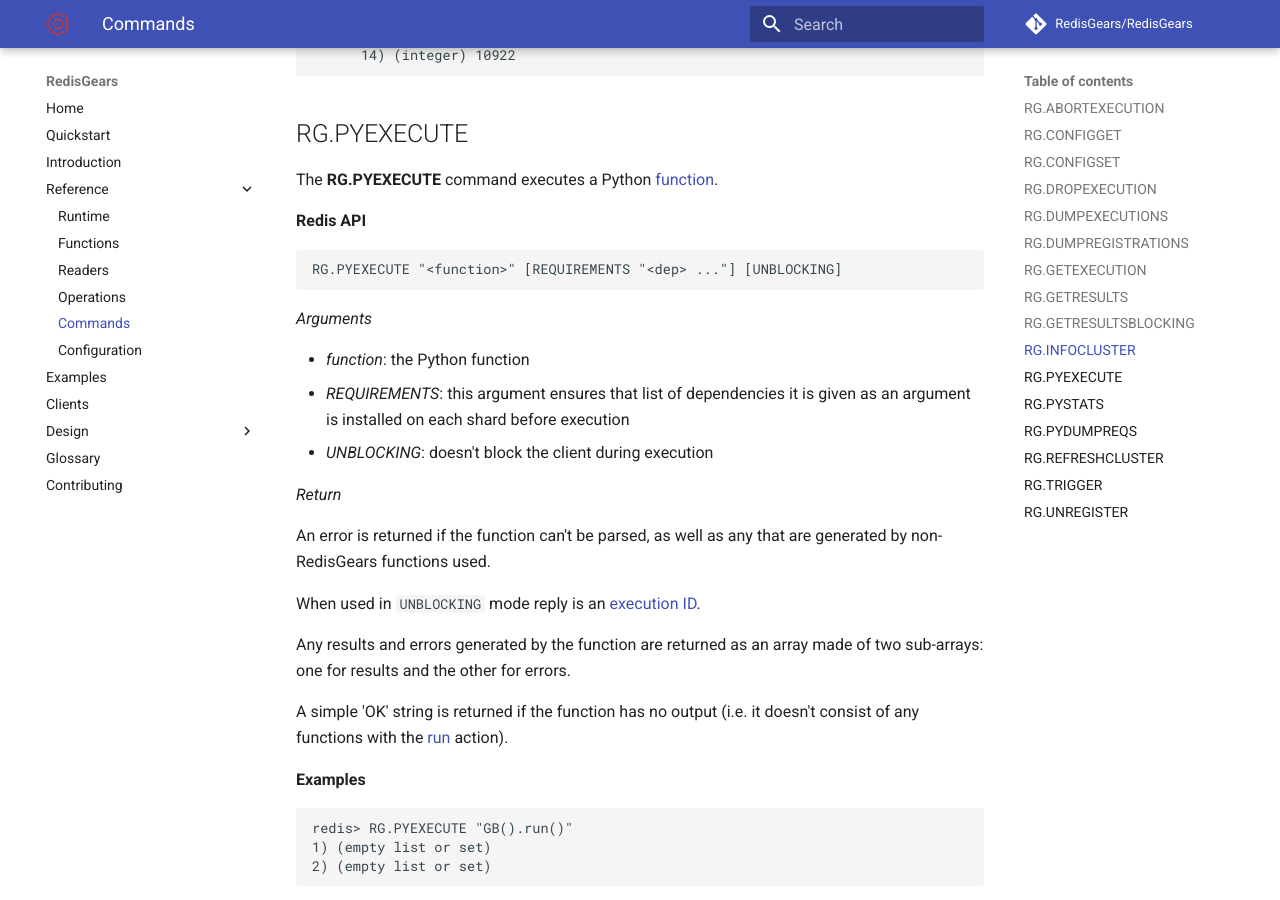
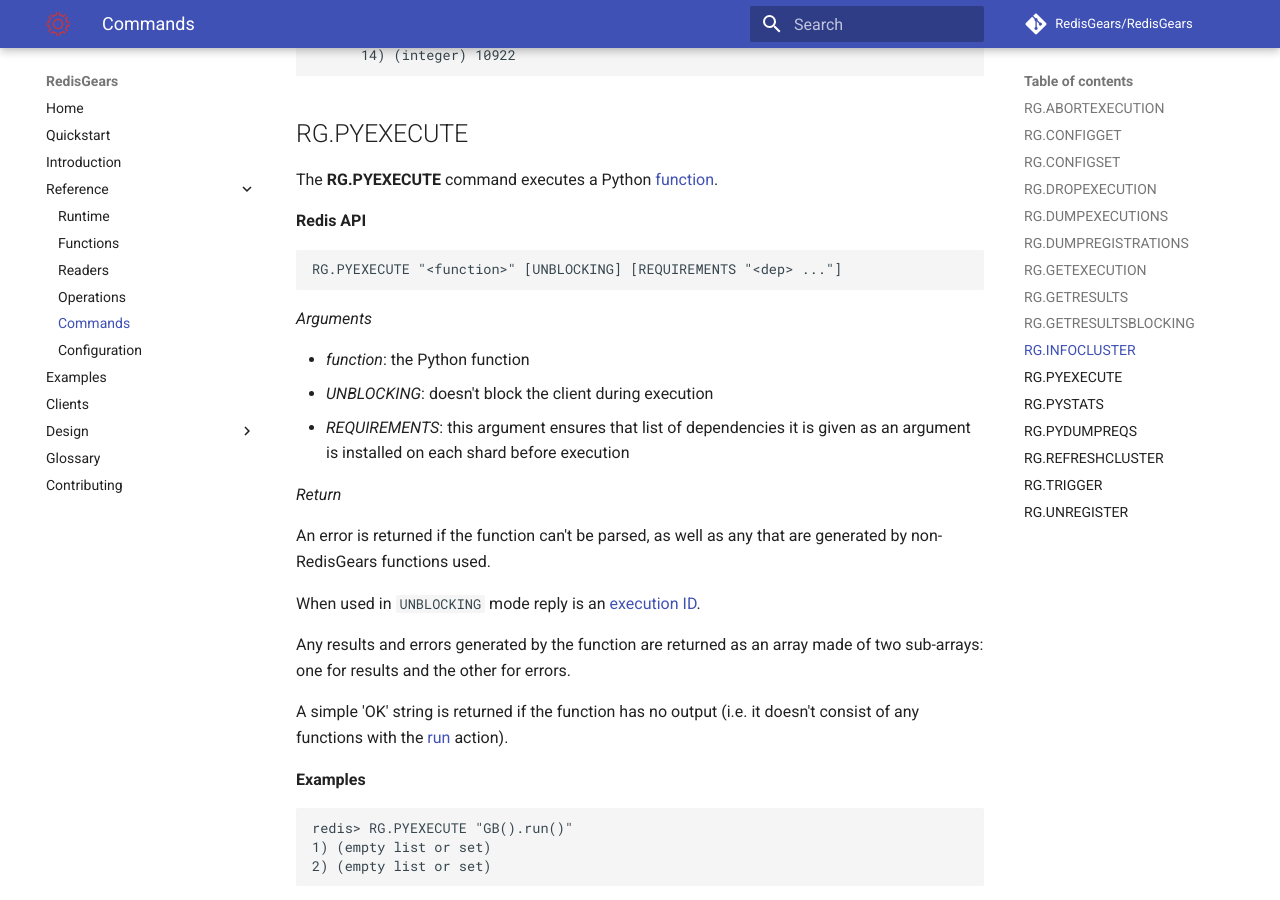
Before and after one commit to RedisGears/RedisGears, an MkDocs documentation site: the page built from docs/commands.md, in a window 1280 px wide and 900 px high, scrolled down 10450 px. Built offline with MkDocs 1.6.1 and Material for MkDocs 9.7.7, drawn with Linux system fonts in a browser that asks for light colours; comment, search, counter and statistics services are not loaded.

````diff
--- a/docs/commands.md
+++ b/docs/commands.md
@@ -448,14 +448,14 @@ The **RG.PYEXECUTE** command executes a Python [function](functions.md#function)
 **Redis API**
 
 ```
-RG.PYEXECUTE "<function>" [REQUIREMENTS "<dep> ..."] [UNBLOCKING]
+RG.PYEXECUTE "<function>" [UNBLOCKING] [REQUIREMENTS "<dep> ..."]
 ```
 
 _Arguments_
 
 * _function_: the Python function
+* _UNBLOCKING_: doesn't block the client during execution
 * _REQUIREMENTS_: this argument ensures that list of dependencies it is given as an argument is installed on each shard before execution
-* _UNBLOCKING_: doesn't block the client during execution
 
 _Return_
 
````
